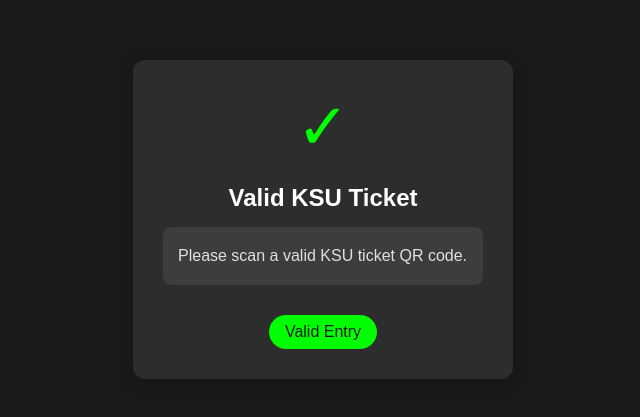
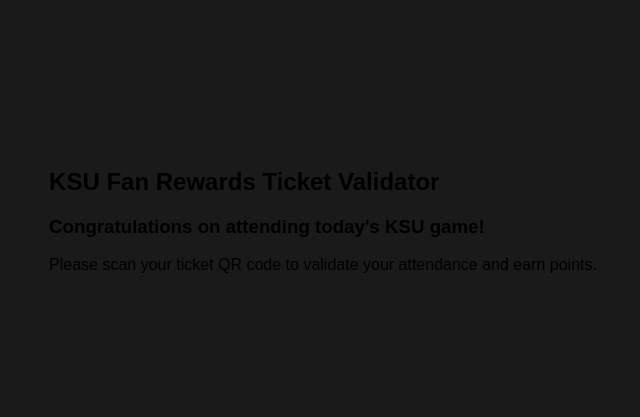
Before and after one commit to Bjuahdz/ticket-validator, a plain HTML site: page index.html in a window 1280 px wide. Shown: the part 201-618 px from the top of the page, without its empty margins (317-957 px from the left). Drawn offline with Linux system fonts and the light colour scheme.

Commit message:
Update index.html

```diff
--- a/index.html
+++ b/index.html
@@ -63,13 +63,16 @@
     </style>
 </head>
 <body>
-    <div class="validation-container">
-        <div class="success-icon">✓</div>
-        <h1>Valid KSU Ticket</h1>
-        <div id="ticketDetails" class="ticket-details">
-            <p>Loading ticket details...</p>
+    <div class="container">
+        <div class="validation-message">
+            <h2>KSU Fan Rewards Ticket Validator</h2>
+            <div id="eventMessage">
+                <h3>Congratulations on attending today's KSU game!</h3>
+                <p>Please scan your ticket QR code to validate your attendance and earn points.</p>
+            </div>
+            <div id="qr-reader"></div>
+            <div id="qr-reader-results"></div>
         </div>
-        <div class="valid-badge">Valid Entry</div>
     </div>
 
     <script>
```
